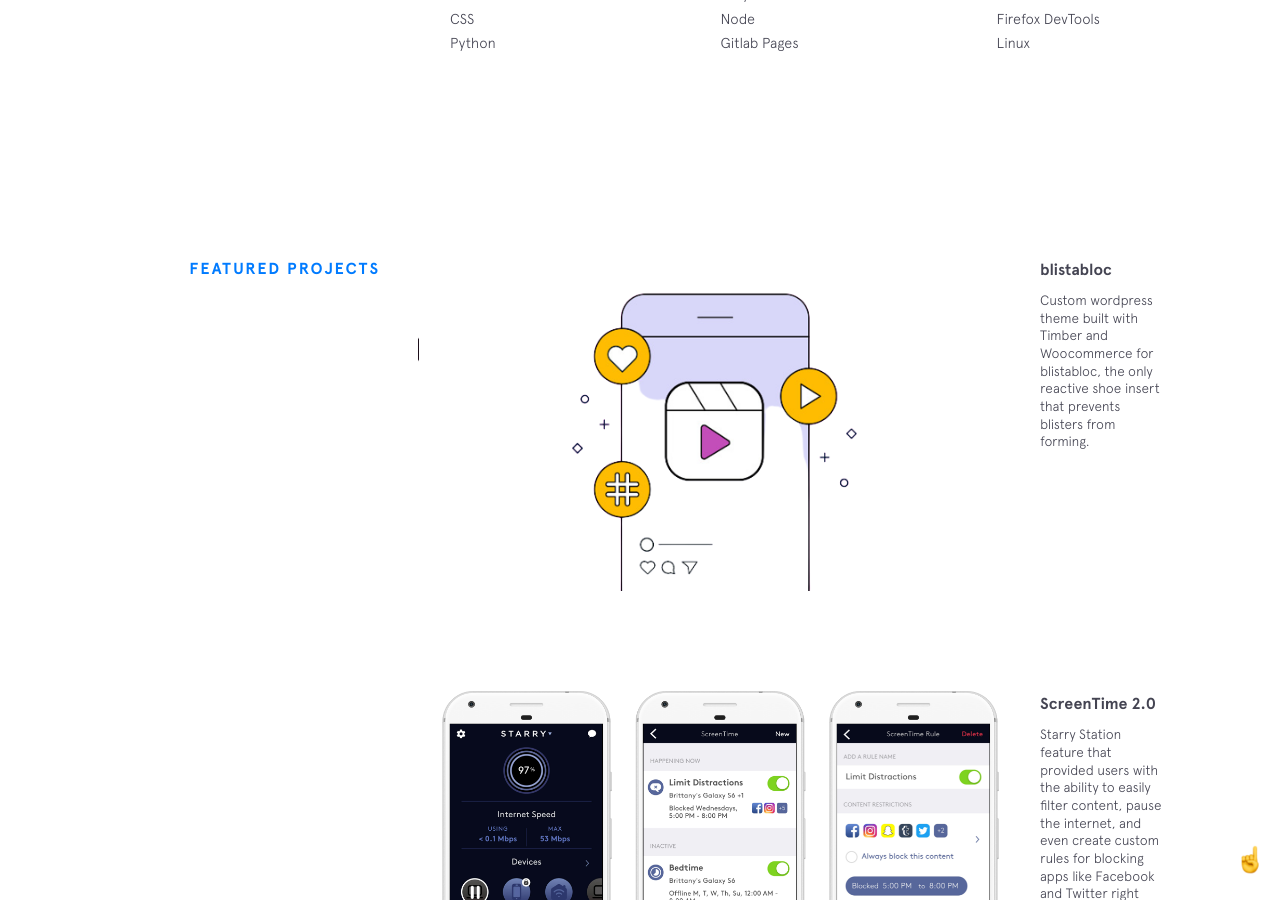
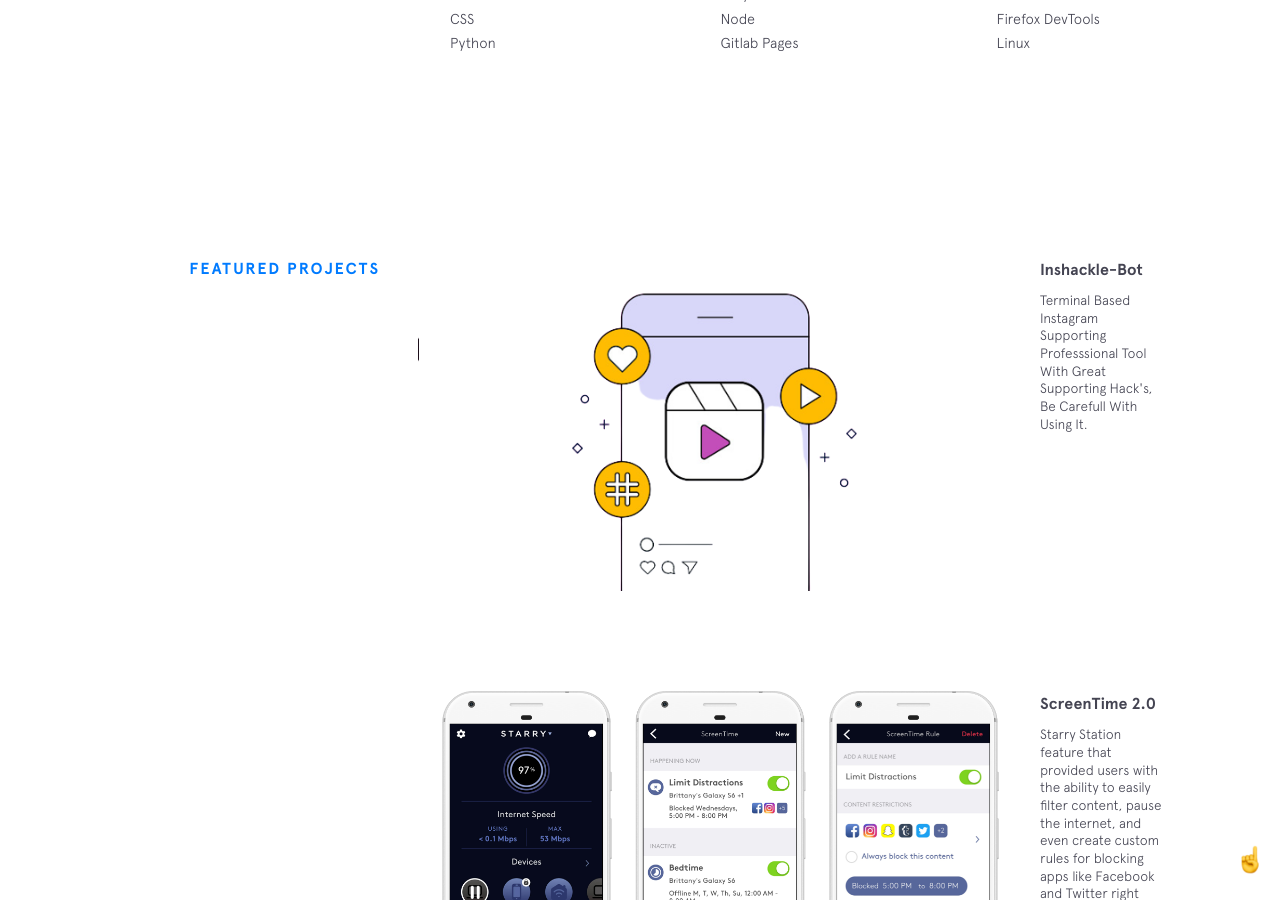
Before and after one commit to thatbynln/thatbynln.github.io, a Jekyll site: the page built from index.html, in a window 1280 px wide and 900 px high, scrolled down 1514 px. Built offline with Jekyll 4.4.1, drawn with Linux system fonts in a browser that asks for light colours; nearby versions of some CDN libraries.

Commit message:
Update featured-projects.html

```diff
--- a/_includes/featured-projects.html
+++ b/_includes/featured-projects.html
@@ -9,10 +9,9 @@
       </figure>
       <figcaption class="project__caption">
         <div class="project__name">
-          <a href="https://blistabloc.com/" target="_blank">blistabloc</a>
+          <a href="https://github.com/thatbynln/inshackle-bot" target="_blank">Inshackle-Bot</a>
         </div>
-        <p>Custom wordpress theme built with Timber and Woocommerce for blistabloc, the only reactive shoe insert that prevents
-          blisters from forming.</p>
+        <p>Terminal Based Instagram Supporting Professsional Tool With Great Supporting Hack's, Be Carefull With Using It.</p>
       </figcaption>
     </div>
 
```
